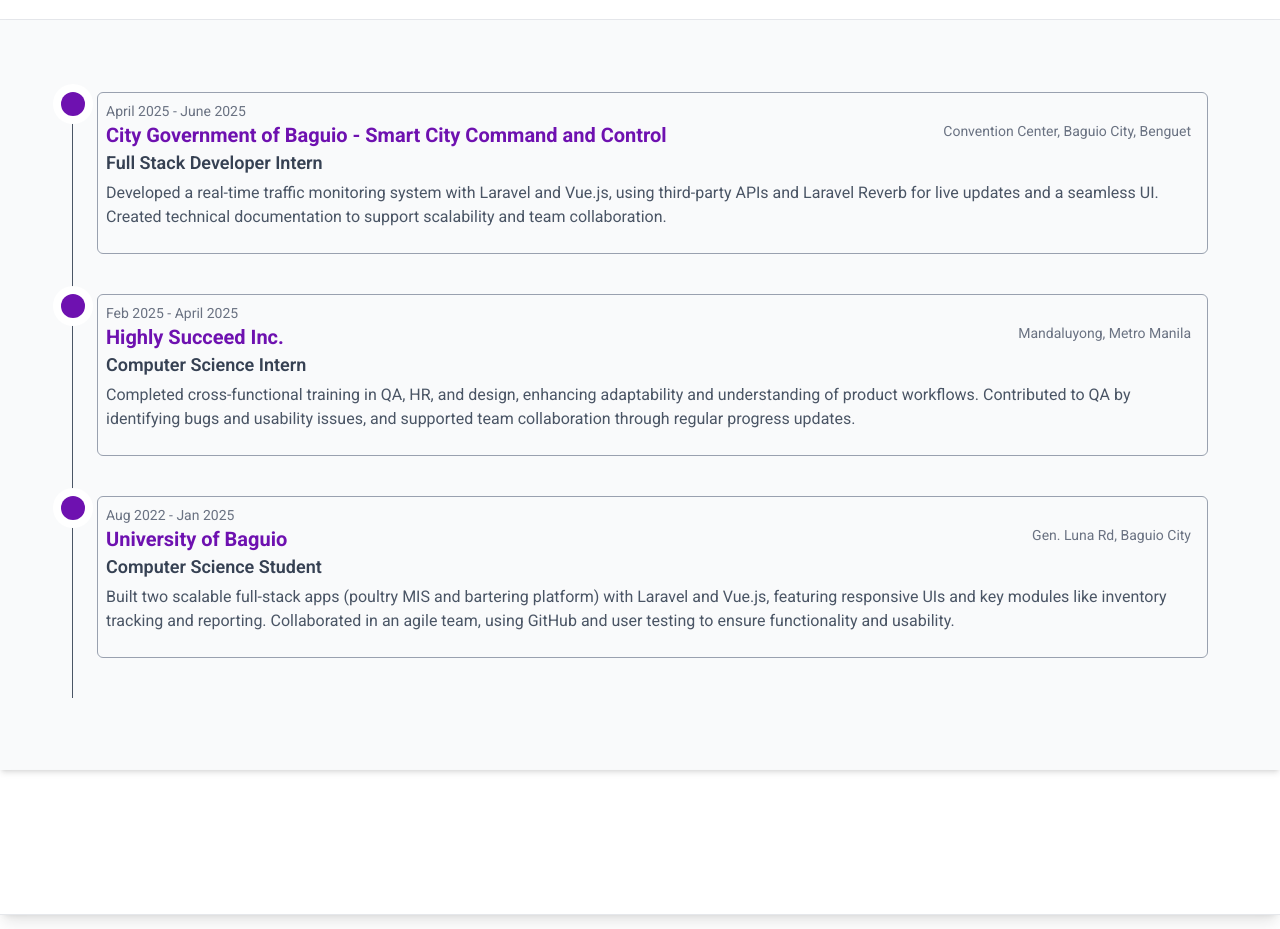
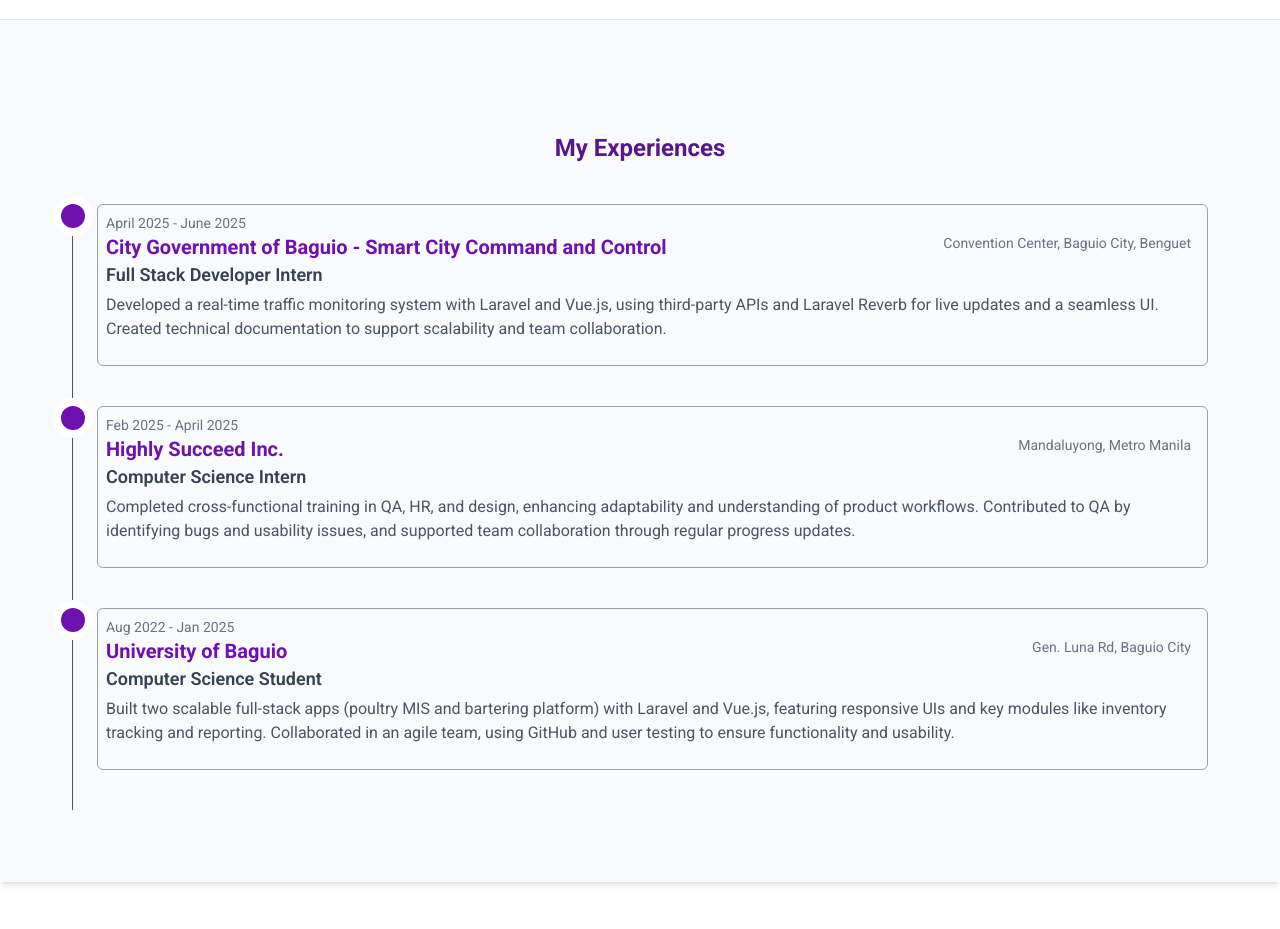
Before and after one commit to oliverkean/portfolio, a React (Vite) app: page / in a window 1280 px wide. Shown: the part 780-1709 px from the top of the page. Built offline with nearby package versions, Linux system fonts and the light colour scheme.

Commit message:
feat: added h1 to experience

```diff
--- a/src/sections/Experience/Experience.jsx
+++ b/src/sections/Experience/Experience.jsx
@@ -2,6 +2,9 @@
 export default function Experience() {
   return (
     <section id="experiences" className="w-full p-18 shadow-md bg-gray-50">
+      <div className="text-center mb-10 mt-10">
+        <h1 className="text-2xl font-bold text-purple-900">My Experiences</h1>
+      </div>
       <div className="flex justify-between gap-2">
         <ol className="relative border-s border-gray-600">
           {EXPERIENCE.map(
```
